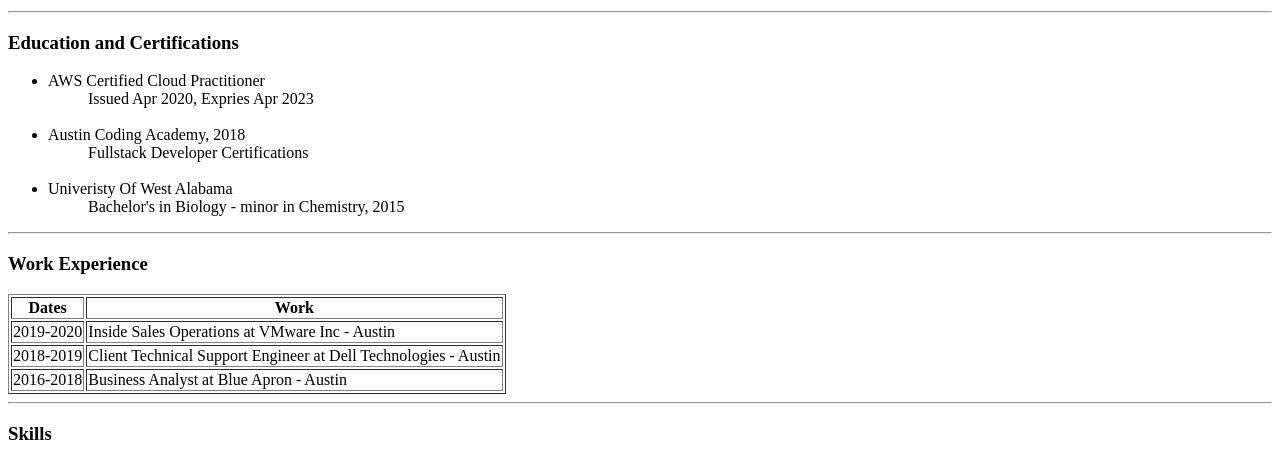
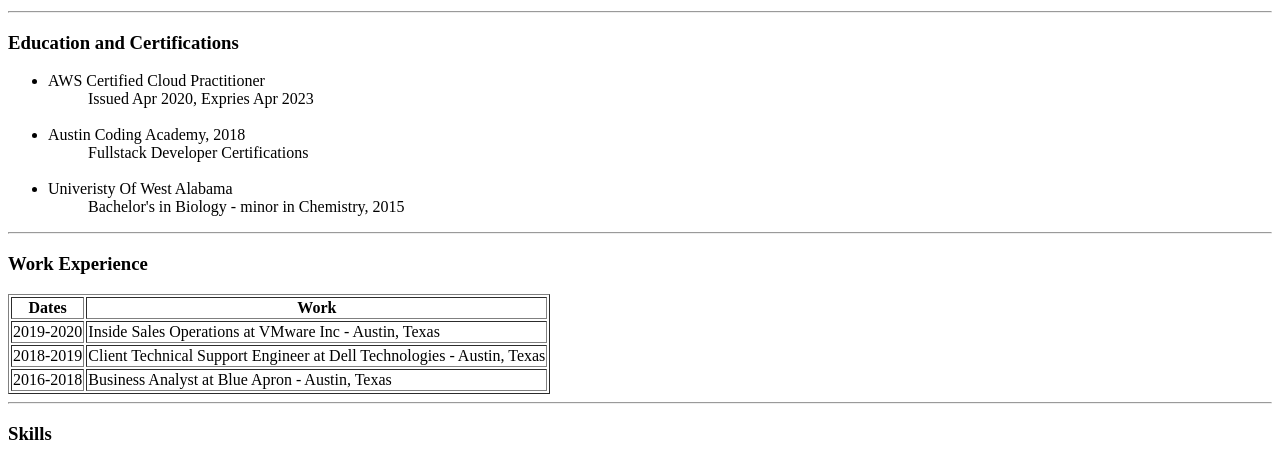
Before and after one commit to d3marco/PersonalSite-HTMLonly, a plain HTML site: page index.html in a window 1280 px wide. Shown: the part 351-800 px from the top of the page. Drawn offline with Linux system fonts and the light colour scheme.

Commit message:
Update index.html

```diff
--- a/index.html
+++ b/index.html
@@ -39,15 +39,15 @@
       <tbody>
         <tr>
           <td>2019-2020</td>
-          <td>Inside Sales Operations at VMware Inc - Austin</td>
+          <td>Inside Sales Operations at VMware Inc - Austin, Texas</td>
         </tr>
         <tr>
           <td>2018-2019</td>
-          <td>Client Technical Support Engineer at Dell Technologies - Austin</td>
+          <td>Client Technical Support Engineer at Dell Technologies - Austin, Texas</td>
         </tr>
         <tr>
           <td>2016-2018</td>
-          <td>Business Analyst at Blue Apron - Austin</td>
+          <td>Business Analyst at Blue Apron - Austin, Texas</td>
         </tr>
       </tbody>
     </table>
```
